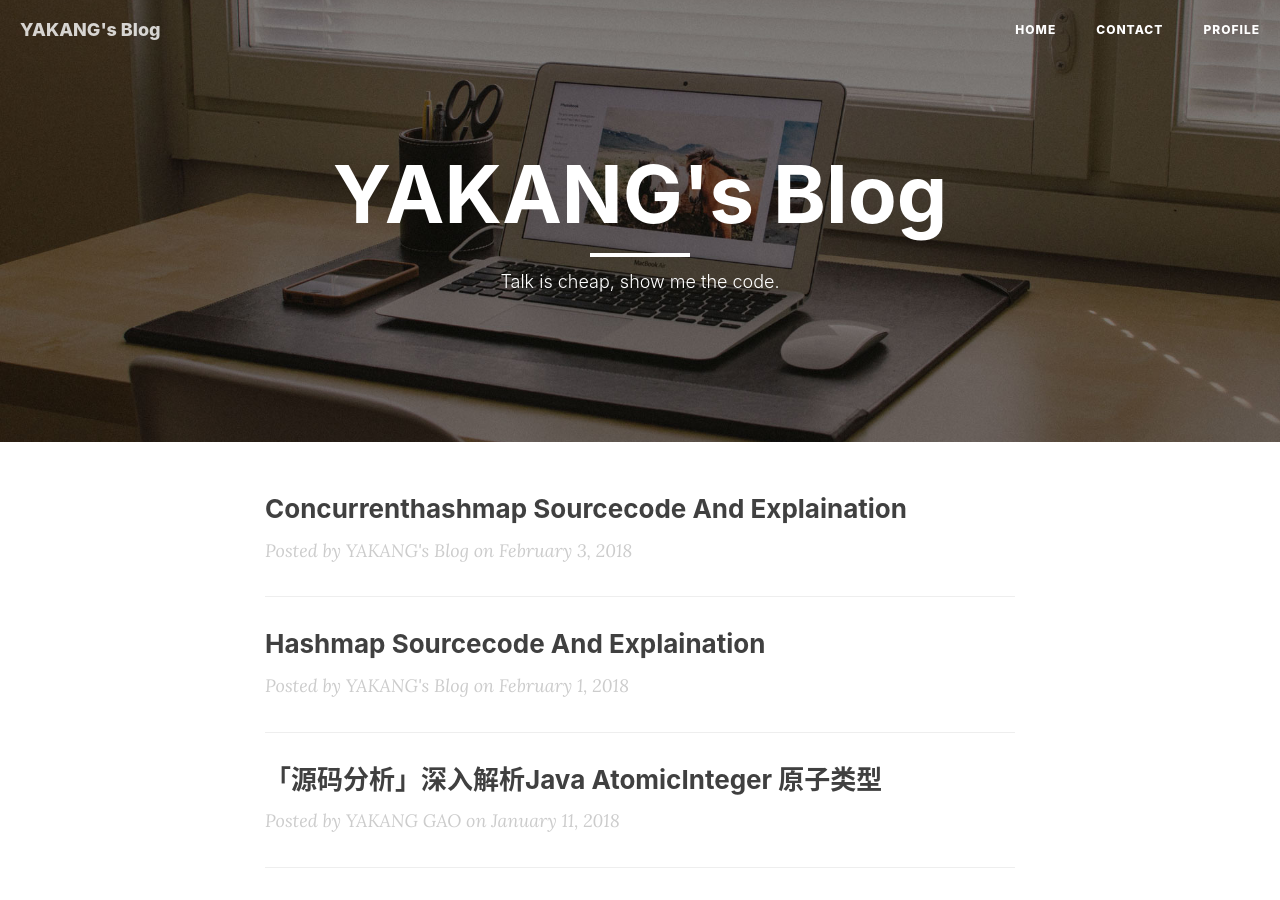
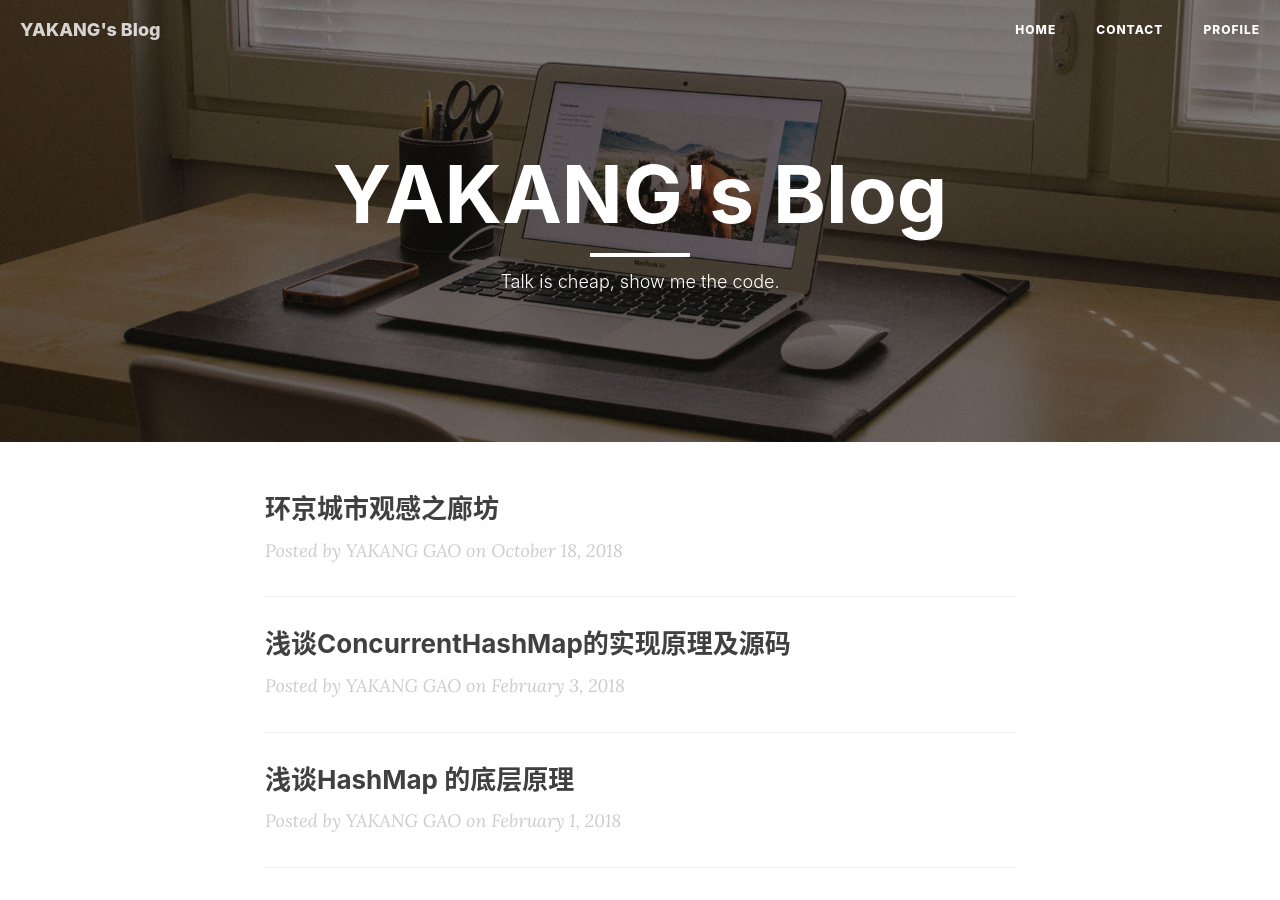
Before and after one commit to rever4433/rever4433.github.io, a Jekyll site: the page built from index.html, in a window 1280 px wide and 900 px high. Built offline with Jekyll 4.4.1, drawn with Linux system fonts in a browser that asks for light colours; nearby versions of some CDN libraries; the list of posts is cut into pages by our own code; part of the change alters nothing that is shown.

Commit message:
新增文章环京城市观感

```diff
--- a/_posts/2018-02-01-hashmap-sourcecode-and-explaination.markdown
+++ b/_posts/2018-02-01-hashmap-sourcecode-and-explaination.markdown
@@ -1,3 +1,11 @@
+---
+layout: post
+title: "浅谈HashMap 的底层原理"
+date: 2018-02-01 16:01:34
+author: "YAKANG GAO"
+header-img: "img/post-bg-05.jpg"
+---
+
 本文整理自漫画：[什么是 HashMap? -小灰的文章](http://zhuanlan.zhihu.com/p/31610616) 。已获得作者授权。
 
 ---
--- a/_posts/2018-02-03-concurrenthashmap-sourcecode-and-explaination.markdown
+++ b/_posts/2018-02-03-concurrenthashmap-sourcecode-and-explaination.markdown
@@ -1,3 +1,11 @@
+---
+layout: post
+title: "浅谈ConcurrentHashMap的实现原理及源码"
+date: 2018-02-03 15:01:34
+author: "YAKANG GAO"
+header-img: "img/post-bg-05.jpg"
+---
+
 本文整理自漫画：[什么是 ConcurrentHashMap？ - 小灰的文章 - 知乎](http://zhuanlan.zhihu.com/p/31614308) 。已获得作者授权。
 
 ---
--- /dev/null
+++ b/_posts/2018-10-18-blog-city-around-beijing-langfang.markdown
@@ -0,0 +1,90 @@
+---
+layout: post
+title: "环京城市观感之廊坊"
+date: 2018-10-18 15:01:34
+author: "YAKANG GAO"
+header-img: "img/post-bg-05.jpg"
+---
+
+拥有一套属于自己的小屋是很多人的梦想，在北京工作的人尤其如此。现实是，拥有房子不是简单的事，拥有北京的房子更是困难。
+
+首先面对的是北京高额的房价。城六区基本上每平米 5 万起步，稍微偏远一点的房山、石景山也要三万以上。其次购房资格也需要一定条件，外埠人口需要五年社保才有购房资格。为了满足五年的连续社保，你必须确保五年以内必须每个月都缴纳社保，换工作千万要找好下家再跳槽。北京买房已经这么难了，所以我们不妨把目标往北京周边看看。
+![北京房价](https://upload-images.jianshu.io/upload_images/129905-56377b77124af53b.png?imageMogr2/auto-orient/strip%7CimageView2/2/w/1240)
+
+当然了本篇的重点不是去分析房价，而是对比北京和廊坊的差别，同时探讨下在廊坊生活在北京工作的可行性，以及几个主流的通勤方案。
+
+### 1.居住条件
+
+居住条件我们可以从两个方面看房价和环境。
+
+首先说说房价，无论是从租房还是买房，廊坊肯定比北京压力小不少。以我为例，我住在北京丰台区郭庄子，住的是 60 平米的两室一厅，一个月租金 4000。同样的价格可以在廊坊靠近市政府的小区租两套 100 平的三室一厅。无论是租房还是买房，廊坊的价格差不多是北京的四分之一。
+
+| 价格/城市 | 北京          | 廊坊          |
+| --------- | ------------- | ------------- |
+| 平均房价  | 60894 元/平   | 14080 元/平   |
+| 平均租金  | 92.5 元/月/平 | 20.1 元/月/平 |
+
+再看看居住的环境。廊坊是一个新兴城市，大部分的楼房都是 2000 年以后建成的。因此居住环境上廊坊肯定是有很大的优势，同时廊坊的房价没有北京那么高，所以开发商很少去建特别紧凑户型的房子，一般最小的户型都有 70 平。北京恰恰相反，北京的房地产开发开始的早，因此市面上老小区很多(俗称老破小)。又因为北京的房价一直都处于比较高的水平，这样使得北京 50~70 平的户型变得十分抢手。
+
+廊坊因为大多数小区建设的比较晚，所以大部分小区规划都很合理，绿化率比较高，地下停车场大多都有(北京的老破小一言难尽)。物业的管理相对来说也还不错。
+
+北京因此小区建设的早，好多小区的规划略有些不尽如人意。例如，我在北京租的小区是 1994 年建成的，总共 6 层没电梯，小区里唯一的绿化是楼门前面的椿树。没有停车位，所以小区的空地上一眼望去都是地锁。其次是物业管理很差，小区一层的住户都会把阳台前的公共空地圈起来一大块，改成自己的后花园，物业放任住户胡作非为这让人难以接受。
+
+但从居住环境来说，廊坊确实不错。
+
+### 2. 购物娱乐
+
+廊坊的购物中心和商场不算少，但是规模上肯定比北京的稍微小一些。一些小众点的品牌可能都没有，不过主流的品牌都是比较全的。像万达广场、新朝阳购物中心这样的商场是完全可以比肩北京的一些购物中心的。
+![上图用大头针标记的是大型的购物商场，小黑点是小型的商场](https://upload-images.jianshu.io/upload_images/129905-25baac602ed9d092.png?imageMogr2/auto-orient/strip%7CimageView2/2/w/1240)
+
+但是从购物的物价上来说，廊坊对北京没有太多的优势。基本上跟北京的消费水平是一样的，北京 20 一杯的奶茶，廊坊也要 16 以上的。而像衣服和连锁餐饮之类的几乎跟北京同价位。举几个对比物价的例子：
+
+| 类别/城市           | 北京                   | 廊坊                      |
+| ------------------- | ---------------------- | ------------------------- |
+| 酒店                | 潘家园如家一晚 300 元  | 高铁站格林豪泰一晚 150 元 |
+| 打车起步价          | 13 元                  | 6 元                      |
+| 巴黎贝甜-甜甜圈     | 10 元                  | 9 元                      |
+| 鸡蛋炒饼            | 万柳北大公寓附近 13 元 | 万达广场附近 12 元        |
+| 麦当劳-麦辣鸡翅     | 10.5 元两个            | 10 元两个                 |
+| 鸡蛋(2019 年 11 月) | 6.8 元/斤              | 6.3 元/斤                 |
+
+### 3. 市区环境
+
+小城市的局限性就在于，你一眼能看出是小城市。想比北京，肯定高楼大厦会相对少一些，也没有立交桥，六车道八车道的大马路没有（常见的就是两车道和四车道）。路上的车流没有北京那么夸张，晚上 9 点以后就没什么车了。北京基本上是个不夜城，又一次我去天安门看国庆阅兵演习回来，大概凌晨四点的时候，街边的麻辣烫还有人营业。
+
+廊坊的绿化率不错，当然这一点比不过北京，但是绝对属于不错的水平。
+跟北京比起来公园少很多，但是考虑到城市面积，廊坊也还算可以。
+
+天气情况跟北京差不多，毕竟离得很近了，数据整理在下表。
+类别/城市 | 北京 | 廊坊
+-|-|-
+建成区绿化率 | 48.44%| 46.22%
+人均公园绿地面积 | 16.3 平方米 | 14.23 平方米
+森林覆盖率|43.5%|28.91%
+空气优良率(2018)|62.2%|60.8%
+PM2.5 年平均浓度|51 微克/立方米|52 微克/立方米
+
+### 4.通勤方案
+
+在廊坊生活最重要的事情肯定是怎么去北京上班。目前来说，基本上说有三种方案。
+
+方案 1：早上 7:22 的高铁 G9002 到北京南站，票价 29.5 元，22 分钟到北京。粗略计算的话 7:50 换乘地铁时间上是有保证的。假如你 9 点上班，那么我们需要 8:50 出地铁站，这样计算下来，我们可以有一小时的地铁时间。这一小时足够到四环内的任意地铁站了。
+通勤成本：（29.5+5）*2*21.75=1500.75 元
+
+方案 2：非京牌的话，开车到分钟寺/十里河地铁站，时间大概 50 分钟，然后坐地铁去上班，这样也有差不多一小时的地铁时间。
+通勤成本：路程按 60 公里，开车一公里燃油成本 0.5 元，高速过路费 10 元，到北京后需要换乘地铁按 5 元计算。（30+10+5）*2*21.75=1957.5 元。
+（这里其实还有一个隐性的方案，一个五座的车载客一人和五个人其实成本差距并不大。所以我们可以找人拼车分担油费，一个人收 15 元，载客三人的话，就能分摊掉油费，这样还是很划算的。而且对于靠拼车上下班的人，他每月往返北京的通勤费用为 15*2*21.75=652 元）
+
+方案 3：廊坊汽车站到六里桥客运站的大巴车，20 块钱，15 分钟一趟，一小时能到。严重缺点在于会在市里转悠拉不满人不走。时效性基本无法保证，不推荐这种方案。
+通勤成本：20*2*21.75=870 元
+
+| 类别/城市            | 方案一(高铁)         | 方案二(开车)           | 方案三(公交) |
+| -------------------- | -------------------- | ---------------------- | ------------ |
+| 通勤开销             | 1500.75 元           | 1957.5 元              | 870 元       |
+| 通勤时间(不包含地铁) | 22 分钟+去高铁站时间 | 约 50 分钟             | 70 分钟      |
+| 优势                 | 时间稳定，速度快     | 灵活安排               | 价格低       |
+| 劣势                 | 价格高，车次单一     | 车辆限号，检查站，堵车 | 时间不稳定   |
+
+---
+
+短期来说，省下 3000 元在北京的租房费用，需要用每个月 1000 元的通勤费用以及两个小时的额外通勤时间来换取。长期来说，这额外的付出能给你带来舒服的生活环境和拥有一所自己的住所的安全感，个中利弊还得看自身条件去定夺。
```
